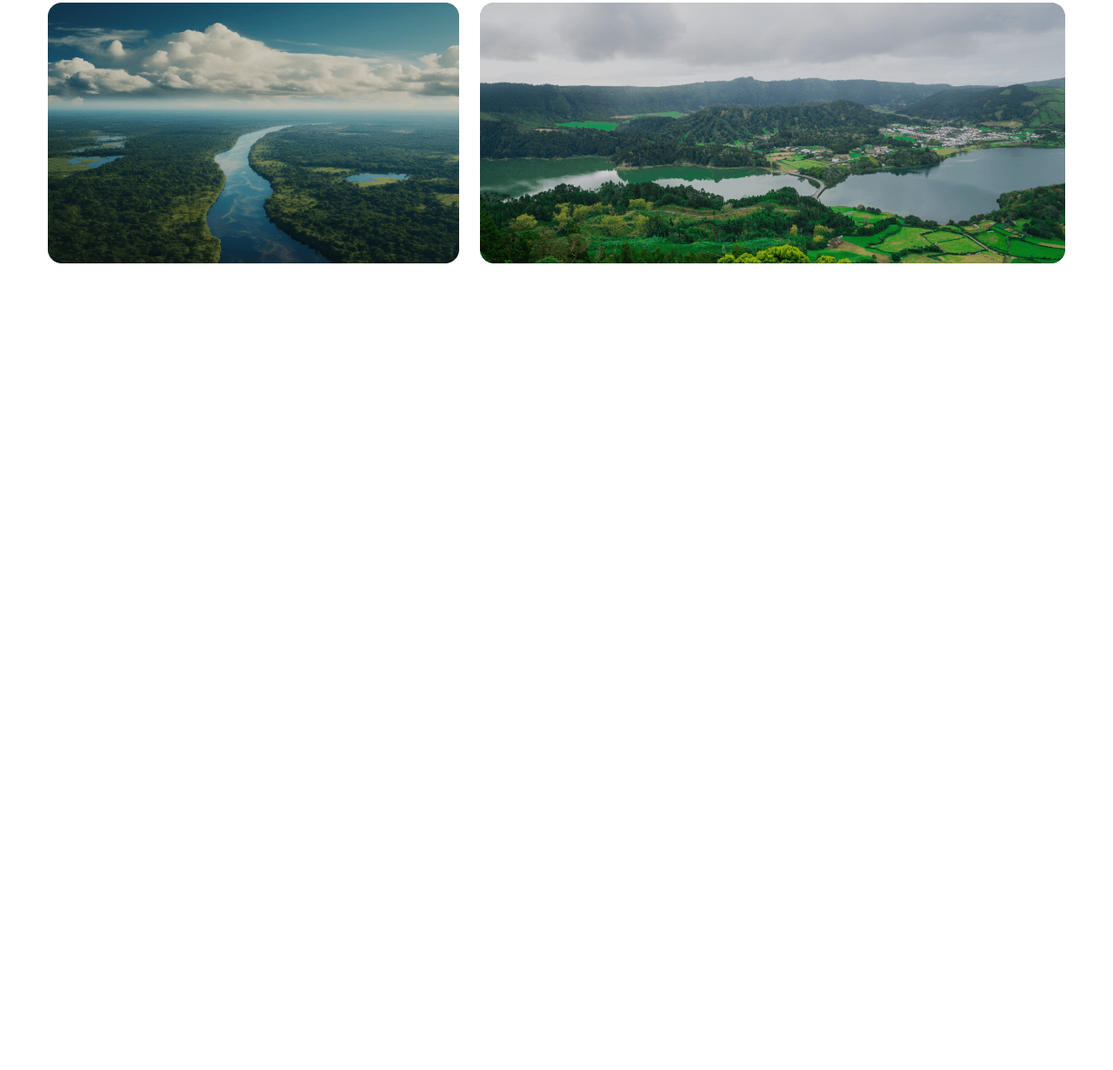
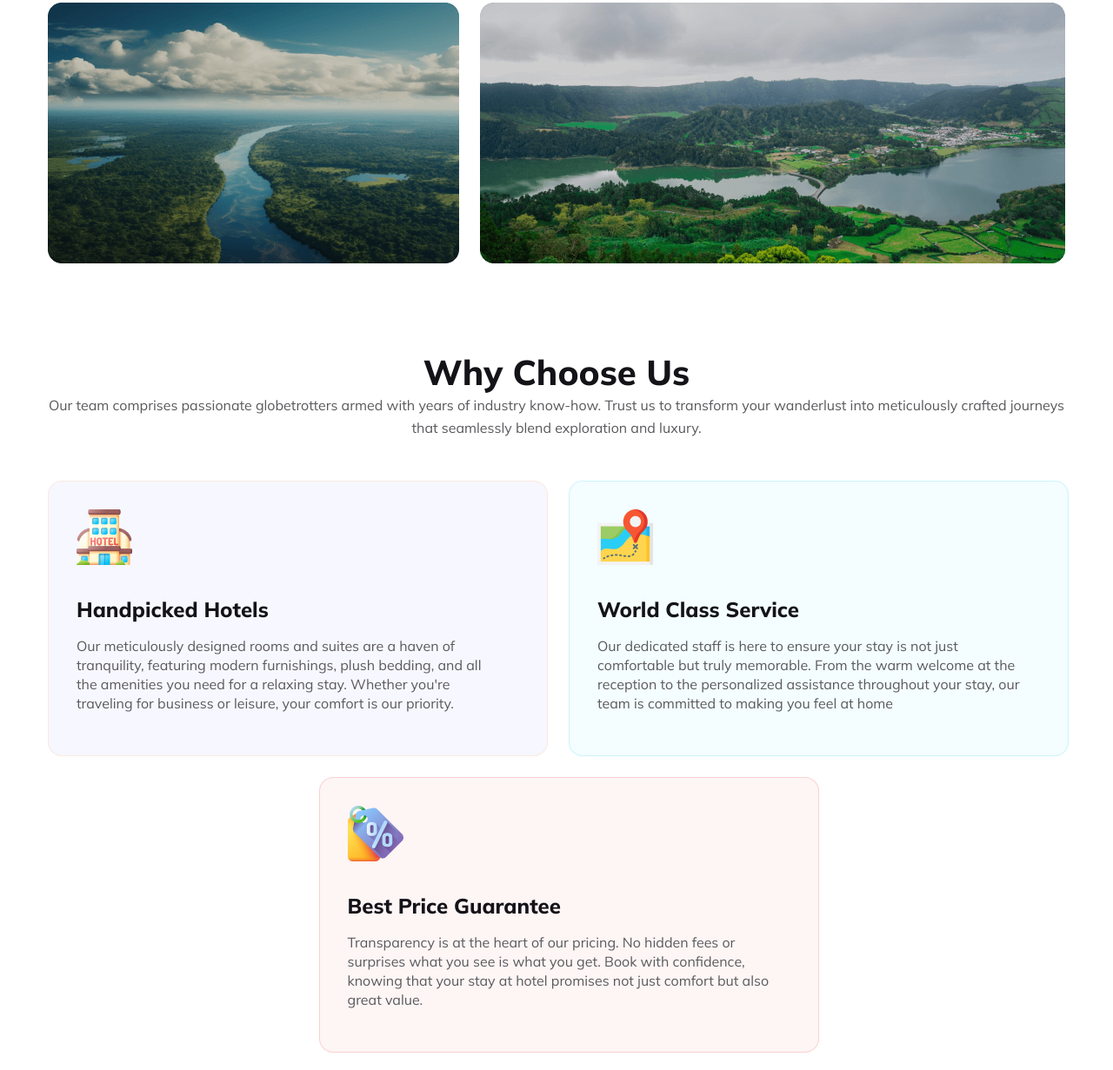
Before and after one commit to auishi22/TravelHolic, a plain HTML site: page index.html in a window 1280 px wide. Shown: the part 2220-3451 px from the top of the page at 87% size. Before the commit the page ends 2623 px from the top, so only its background shows below. Drawn offline with Linux system fonts and the light colour scheme.

Commit message:
third section added with responsive

```diff
--- a/index.html
+++ b/index.html
@@ -11,7 +11,7 @@
     <link
         href="https://fonts.googleapis.com/css2?family=Inter:wght@400;700;800&family=Merriweather:wght@400;700;900&family=Mulish:wght@400;600;800&family=Open+Sans:wght@400;700;800&family=Poppins:wght@600;700&display=swap"
         rel="stylesheet">
-        <script src="https://kit.fontawesome.com/7fe67149de.js" crossorigin="anonymous"></script>
+    <script src="https://kit.fontawesome.com/7fe67149de.js" crossorigin="anonymous"></script>
 </head>
 
 <body>
@@ -37,7 +37,9 @@
         <div class="banner">
             <h1 class="banner-title">Explore Your Travel</h1>
             <p class="description">
-                Explore diverse cultures, forge connections, and create unforgettable memories on a global journey of discovery with us. Join us in unlocking the secrets of each destination and experience the magic of purposeful travel.
+                Explore diverse cultures, forge connections, and create unforgettable memories on a global journey of
+                discovery with us. Join us in unlocking the secrets of each destination and experience the magic of
+                purposeful travel.
             </p>
             <div class="banner-menu">
                 <label for="">
@@ -62,13 +64,19 @@
             <div class="popular-tours">
                 <h2 class="popular-tour-title">Our Popular Tours</h2>
                 <p class="popular-tours-description">
-                    <p>Embark on a once-in-a-lifetime adventure with our exclusive tour. Immerse yourself in the rich tapestry of this extraordinary destination as we explore its hidden gems and iconic landmarks.</p>
-                    <ul class="popular-tour-lists">
-                        <li>Tokyo blends tradition and pop culture, offering ancient temples, karaoke, fish auctions, cherry blossom walks, Imperial Palace gardens, Edo-Tokyo Museum, and delicious Japanese cuisine.</li>
-                        <li>Seoul, South Korea's cultural and business hub, features skyscrapers, Buddhist temples, Insadong teahouses, Gyeongbokgung grounds, Gyeongbokgung museums, and Changdeokgung Palace, showcasing authentic Korean architecture.</li>
-                        <li>Pattaya offers family-friendly beaches, watersports, and seaside massages, with attractions like Wat Khao Phra Bat, Wang Boran Sanctuary, and adult-only bars and strip clubs.</li>
-                    </ul>
-                    <p>Travelers' Choice Awards Best of the Best winners are destinations with high-volume reviews from Tripadvisor community, indicating the highest level of travel excellence.</p>
+                <p>Embark on a once-in-a-lifetime adventure with our exclusive tour. Immerse yourself in the rich
+                    tapestry of this extraordinary destination as we explore its hidden gems and iconic landmarks.</p>
+                <ul class="popular-tour-lists">
+                    <li>Tokyo blends tradition and pop culture, offering ancient temples, karaoke, fish auctions, cherry
+                        blossom walks, Imperial Palace gardens, Edo-Tokyo Museum, and delicious Japanese cuisine.</li>
+                    <li>Seoul, South Korea's cultural and business hub, features skyscrapers, Buddhist temples, Insadong
+                        teahouses, Gyeongbokgung grounds, Gyeongbokgung museums, and Changdeokgung Palace, showcasing
+                        authentic Korean architecture.</li>
+                    <li>Pattaya offers family-friendly beaches, watersports, and seaside massages, with attractions like
+                        Wat Khao Phra Bat, Wang Boran Sanctuary, and adult-only bars and strip clubs.</li>
+                </ul>
+                <p>Travelers' Choice Awards Best of the Best winners are destinations with high-volume reviews from
+                    Tripadvisor community, indicating the highest level of travel excellence.</p>
                 </p>
                 <button class="btn-primary">Read More</button>
             </div>
@@ -80,7 +88,9 @@
             <div class="choose-destination">
                 <h2 class="choose-destination-title">Choose Your Destination</h2>
                 <p class="choose-destination-description">
-                    Uncover the secrets of ancient cities, walk through vibrant markets, and immerse yourself in the rich tapestry of cultures that define our destinations.  Every corner of the world has a story to tell, and your adventure begins with choosing the narrative you want to explore.
+                    Uncover the secrets of ancient cities, walk through vibrant markets, and immerse yourself in the
+                    rich tapestry of cultures that define our destinations. Every corner of the world has a story to
+                    tell, and your adventure begins with choosing the narrative you want to explore.
                 </p>
             </div>
             <div class="choose-destination-img">
@@ -100,7 +110,37 @@
             </div>
         </section>
         <section class="third-section">
-
+            <div class="choosing">
+                <h4 class="choosing-title">Why Choose Us</h4>
+                <p class="choosing-description">
+                    Our team comprises passionate globetrotters armed with years of industry know-how. Trust us to
+                    transform your wanderlust into meticulously crafted journeys that seamlessly blend exploration and
+                    luxury.
+                </p>
+            </div>
+            <div class="card-container">
+                <div class="card card-1">
+                    <img class="card-img" src="Images/hotel 1.png" alt="">
+                    <h5 class="card-title">Handpicked Hotels</h5>
+                    <p class="card-description">
+                     Our meticulously designed rooms and suites are a haven of tranquility, featuring modern furnishings, plush bedding, and all the amenities you need for a relaxing stay. Whether you're traveling for business or leisure, your comfort is our priority.
+                    </p>
+                </div>
+                <div class="card card-2">
+                    <img class="card-img" src="Images/map 1.png" alt="" >
+                    <h5 class="card-title">World Class Service</h5>
+                    <p class="card-description">
+                        Our dedicated staff is here to ensure your stay is not just comfortable but truly memorable. From the warm welcome at the reception to the personalized assistance throughout your stay, our team is committed to making you feel at home
+                    </p>
+                </div>
+                <div class="card card-3">
+                    <img class="card-img" src="Images/price-tag 1.png" alt="">
+                    <h5 class="card-title">Best Price Guarantee</h5>
+                    <p class="card-description">
+                        Transparency is at the heart of our pricing. No hidden fees or surprises what you see is what you get. Book with confidence, knowing that your stay at hotel promises not just comfort but also great value.
+                    </p>
+                </div>
+            </div>
         </section>
     </main>
 </body>
--- a/styles/index.css
+++ b/styles/index.css
@@ -53,10 +53,10 @@ nav li {
 
 nav .burger {
     display: none;
-    position: static;
+    /* position: static; */
     cursor: pointer;
-    left: 86%;
-    top: 47px;
+    /* left: 86%; */
+    /* top: 47px; */
 }
 
 .burger .line {
@@ -201,6 +201,82 @@ section {
     margin-top: 24px;
 }
 
+/* third seeection styling */
+.choosing {
+    text-align: center;
+    margin-bottom: 48px;
+}
+
+.choosing-title {
+    color: #131318;
+    font-family: Mulish;
+    font-size: 40px;
+    font-weight: 800;
+}
+
+.choosing-description {
+    color: rgba(19, 19, 24, 0.70);
+    font-family: Mulish;
+    font-size: 16px;
+    font-weight: 400;
+    line-height: 26px;
+}
+
+.card-container {
+    display: grid;
+    grid-template-columns: repeat(2, 1fr);
+}
+
+.card {
+    width: 573px;
+    height: 315px;
+}
+
+.card-1 {
+    border-radius: 16px;
+    border: 1px solid rgba(251, 181, 99, 0.20);
+    background: rgba(104, 99, 251, 0.05);
+    margin-right: 24px;
+}
+
+.card-2 {
+    border-radius: 16px;
+    border: 1px solid rgba(41, 206, 246, 0.20);
+    background: rgba(41, 206, 246, 0.05);
+}
+
+.card-3 {
+    border-radius: 16px;
+    border: 1px solid rgba(233, 68, 68, 0.20);
+    background: rgba(233, 68, 68, 0.05);
+    position: relative;
+    left: 50%;
+    margin-top: 24px;
+}
+
+.card-img {
+    margin: 32px;
+}
+
+.card-title {
+    color: #131318;
+    font-family: Mulish;
+    font-size: 24px;
+    font-weight: 800;
+    margin-left: 32px;
+    margin-bottom: 16px;
+}
+
+.card-description {
+    color: #5A5A5D;
+    font-family: Mulish;
+    font-size: 16px;
+    font-weight: 400;
+    line-height: 22px;
+    margin-left: 32px;
+    margin-bottom: 32px;
+    margin-right: 55px;
+}
 
 
 /* mobile responsive */
@@ -218,9 +294,15 @@ section {
         overflow-x: hidden;
     }
 
+    nav {
+        position: relative;
+    }
+
     nav .burger {
         display: block;
-        position: fixed;
+        position: absolute;
+        right: 6%;
+        bottom: 33%;
     }
 
     .v-class {
@@ -290,4 +372,57 @@ section {
         border-top-right-radius: 16px;
         border-bottom-right-radius: 20px;
     }
+
+    .second-section {
+        margin: 20px 24px;
+    }
+
+    .choose-destination-title {
+        font-size: 20px;
+    }
+
+    .choose-destination-description {
+        font-size: 14px;
+    }
+
+    .row {
+        display: flex;
+        flex-direction: column;
+        object-fit: cover;
+    }
+
+    .row img {
+        width: 380px;
+        height: 200px;
+    }
+
+    .third-section {
+        margin: 20px 24px;
+    }
+
+    .choosing-title {
+        font-size: 20px;
+    }
+
+    .choosing-description {
+        font-size: 14px;
+    }
+
+    .card-container {
+        display: grid;
+        grid-template-columns: repeat(1, 1fr);
+    }
+
+    .card {
+        width: 340px;
+        height: 400px;
+    }
+    .card-2{
+        margin-top: 16px;
+    }
+    .card-3 {
+        position: relative;
+        left: 0px;
+        margin-top: 16px;
+    }
 }
```
Also changed, not shown: Images/hotel 1.png (added), Images/map 1.png (added), Images/price-tag 1.png (added).
